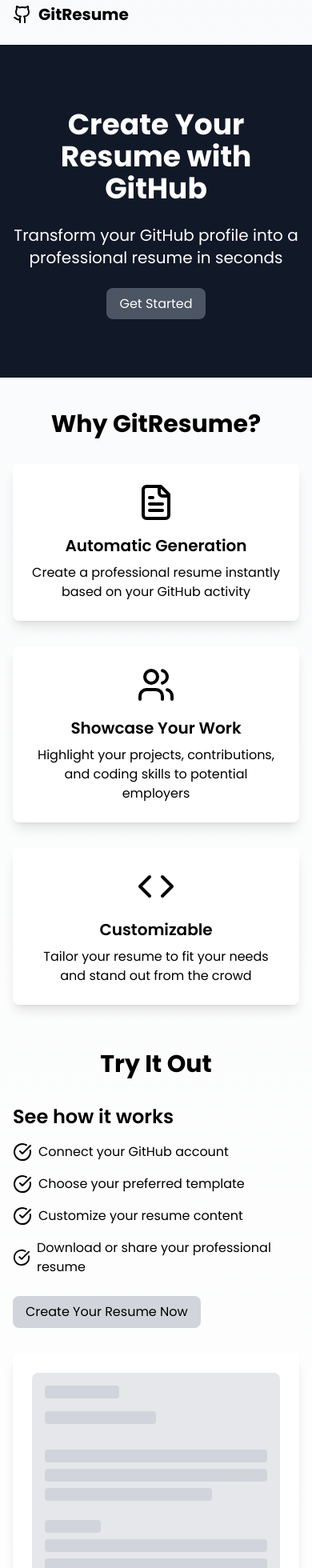
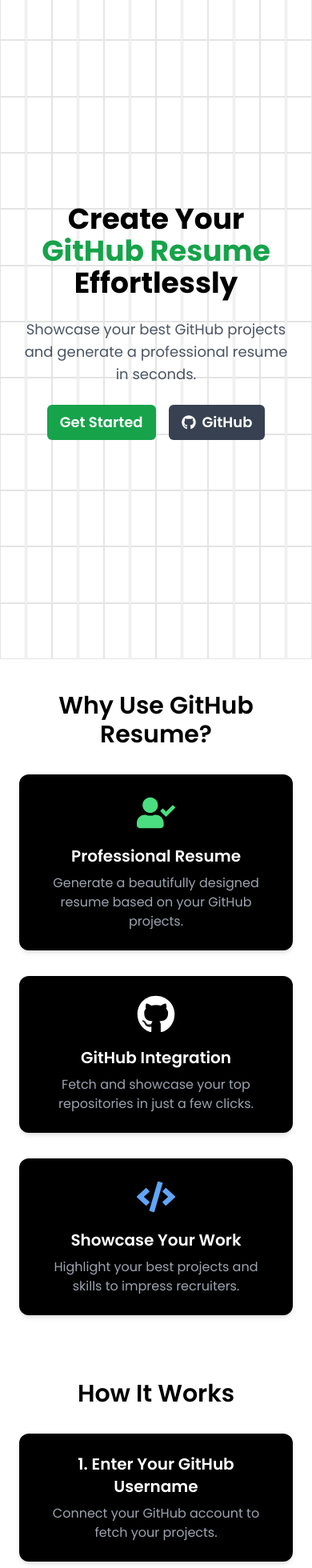
Before and after one commit to narashimha05/GitResume, a Next.js app: page / in a window 390 px wide. Shown: the part 20-1980 px from the top of the page at 80% size. Built offline with nearby package versions, Linux system fonts and the light colour scheme.

Commit message:
design fix

```diff
--- a/app/form/page.tsx
+++ b/app/form/page.tsx
@@ -81,11 +81,11 @@
       const formattedData = {
         ...formData,
         hasWorkExperience: hasWorkExperience,
-        education: formData.education.replace(/, /g, "\n"),
-        skills: formData.skills.replace(/, /g, "\n"),
+        education: formData.education,
+        skills: formData.skills,
         workExperiences: formData.workExperiences.map(exp => ({
           ...exp,
-          responsibilities: exp.responsibilities.replace(/, /g, "\n"),
+          responsibilities: exp.responsibilities,
         })),
       };
 
@@ -105,15 +105,15 @@
 
   return (
     <div>
-
-      <div className="p-4 flex items-center justify-between">
+      <div className="absolute inset-0 -z-10 h-full w-full bg-white bg-[linear-gradient(to_right,#f0f0f0_1px,transparent_1px),linear-gradient(to_bottom,#f0f0f0_1px,transparent_1px)] bg-[size:6rem_4rem]"></div>
+      <div className="p-4 flex items-center justify-between ">
         <div className="font-extrabold text-xl">Resume Builder</div>
         <div>
           <FaGithub size={26} />
         </div>
       </div>
 
-      <div className="max-w-[85rem] px-4 py-10 sm:px-6 lg:px-8 lg:py-6 border-black border-2 mx-auto">
+      <div className="max-w-[85rem] px-4 py-10 sm:px-6 lg:px-8 lg:py-6 mx-auto">
         <form onSubmit={handleSubmit}>
           <div className="grid gap-2 lg:gap-4">
 
@@ -121,40 +121,40 @@
             <div className="grid grid-cols-1 sm:grid-cols-2 gap-4 lg:gap-6">
               <div>
                 <label className="block mb-2 text-sm text-gray-700 font-medium">Full Name</label>
-                <input type="text" name="fullName" value={formData.fullName} onChange={handleInputChange} className="py-3 px-4 block w-full border-black rounded-lg text-sm bg-lime-200" placeholder="Full Name" />
+                <input type="text" name="fullName" value={formData.fullName} onChange={handleInputChange} className="py-3 px-4 block w-full border-black rounded-lg text-sm bg-black text-white" placeholder="Full Name" required/>
               </div>
               <div>
                 <label className="block mb-2 text-sm text-gray-700 font-medium">GitHub Username</label>
-                <input type="text" name="githubUsername" value={formData.githubUsername} onChange={handleInputChange} className="py-3 px-4 block w-full border-black rounded-lg text-sm bg-lime-200" placeholder="GitHub Username" />
+                <input type="text" name="githubUsername" value={formData.githubUsername} onChange={handleInputChange} className="py-3 px-4 block w-full border-black rounded-lg text-sm bg-black text-white" placeholder="GitHub Username" required/>
               </div>
             </div>
 
             <div className="grid grid-cols-1 sm:grid-cols-2 gap-4 lg:gap-6">
               <div>
                 <label className="block mb-2 text-sm text-gray-700 font-medium">Address</label>
-                <input type="text" name="address" value={formData.address} onChange={handleInputChange} className="py-3 px-4 block w-full border-black rounded-lg text-sm bg-lime-200" placeholder="Write Your Full Address" />
+                <input type="text" name="address" value={formData.address} onChange={handleInputChange} className="py-3 px-4 block w-full border-black rounded-lg text-sm bg-black text-white" placeholder="Write Your Full Address" required/>
               </div>
               <div>
                 <label className="block mb-2 text-sm text-gray-700 font-medium">Phone Number</label>
-                <input type="text" name="phoneNumber" value={formData.phoneNumber} onChange={handleInputChange} className="py-3 px-4 block w-full border-black rounded-lg text-sm bg-lime-200" placeholder="Write Your Phone Number" />
+                <input type="text" name="phoneNumber" value={formData.phoneNumber} onChange={handleInputChange} className="py-3 px-4 block w-full border-black rounded-lg text-sm bg-black text-white" placeholder="Write Your Phone Number" required/>
               </div>
             </div>
 
             <div>
-              <label className="block mb-2 text-sm text-gray-700 font-medium">Describe Yourself</label>
-              <textarea rows={4} name="description" value={formData.description} onChange={handleInputChange} className="py-3 px-4 block w-full border-gray-200 rounded-lg text-sm bg-gray-200"></textarea>
+              <label className="block mb-2 text-sm text-gray-700 font-medium">Describe Your Role</label>
+              <textarea rows={1} name="description" value={formData.description} onChange={handleInputChange} className="py-3 px-4 block w-full border-gray-200 rounded-lg text-sm bg-black text-white" placeholder="Like Frontend Developer, Full Stack Developer" required></textarea>
             </div>
 
             <div className="font-bold text-2xl">Education</div>
             <div>
               <label className="block mb-2 text-sm text-gray-700 font-medium">Write Your Education</label>
-              <textarea rows={4} name="education" value={formData.education} onChange={handleInputChange} className="py-3 px-4 block w-full border-gray-200 rounded-lg text-sm bg-gray-200"></textarea>
+              <textarea rows={4} name="education" value={formData.education} onChange={handleInputChange} className="py-3 px-4 block w-full border-gray-200 rounded-lg text-sm bg-black text-white" placeholder="Example B.Tech in ECE XYZ Insititute (2023-2027), ABC College (2021-2022). for every new point, separate it by comma" required></textarea>
             </div>
 
             <div className="font-bold text-2xl">Work Experience</div>
             <div className="flex items-center gap-2">
-              <input type="checkbox" id="workExperience" className="w-5 h-5" checked={hasWorkExperience} onChange={handleWorkExperienceToggle} />
-              <label htmlFor="workExperience" className="text-lg font-medium text-gray-700">I have work experience</label>
+              <input type="checkbox" id="workExperience" className="w-4 h-4" checked={hasWorkExperience} onChange={handleWorkExperienceToggle} />
+              <label htmlFor="workExperience" className="text-md font-medium text-gray-700">I have work experience</label>
             </div>
 
             {hasWorkExperience && (
@@ -166,43 +166,43 @@
                     <div className="grid grid-cols-1 sm:grid-cols-2 gap-4 lg:gap-6">
                       <div>
                         <label className="block mb-2 text-sm text-gray-700 font-medium">Company Name</label>
-                        <input type="text" value={exp.company} onChange={(e) => handleInputChange(e, index, "company")} className="py-3 px-4 block w-full border-black rounded-lg text-sm bg-lime-200" placeholder="Company Name" />
+                        <input type="text" value={exp.company} onChange={(e) => handleInputChange(e, index, "company")} className="py-3 px-4 block w-full border-black rounded-lg text-sm bg-black text-white" placeholder="Company Name"/>
                       </div>
                       <div>
                         <label className="block mb-2 text-sm text-gray-700 font-medium">Location</label>
-                        <input type="text" value={exp.location} onChange={(e) => handleInputChange(e, index, "location")} className="py-3 px-4 block w-full border-black rounded-lg text-sm bg-lime-200" placeholder="Location" />
+                        <input type="text" value={exp.location} onChange={(e) => handleInputChange(e, index, "location")} className="py-3 px-4 block w-full border-black rounded-lg text-sm bg-black text-white" placeholder="Location" />
                       </div>
                     </div>
 
                     <div className="grid grid-cols-1 sm:grid-cols-2 gap-4 lg:gap-6">
                       <div>
                         <label className="block mb-2 mt-2 text-sm text-gray-700 font-medium">Role</label>
-                        <input type="text" value={exp.role} onChange={(e) => handleInputChange(e, index, "role")} className="py-3 px-4 block w-full border-black rounded-lg text-sm bg-lime-200" placeholder="Role" />
+                        <input type="text" value={exp.role} onChange={(e) => handleInputChange(e, index, "role")} className="py-3 px-4 block w-full border-black rounded-lg text-sm bg-black text-white" placeholder="Role"/>
                       </div>
                       <div className="grid grid-cols-2 gap-4">
                         <div>
                           <label className="block mb-2 mt-2 text-sm text-gray-700 font-medium">Start Date</label>
-                          <input type="text" value={exp.startDate} onChange={(e) => handleInputChange(e, index, "startDate")} className="py-3 px-4 block w-full border-black rounded-lg text-sm bg-lime-200" placeholder="June 2024" />
+                          <input type="text" value={exp.startDate} onChange={(e) => handleInputChange(e, index, "startDate")} className="py-3 px-4 block w-full border-black rounded-lg text-sm bg-black text-white" placeholder="June 2024" />
                         </div>
                         <div>
                           <label className="block mb-2 mt-2 text-sm text-gray-700 font-medium">End Date</label>
-                          <input type="text" value={exp.endDate} onChange={(e) => handleInputChange(e, index, "endDate")} className="py-3 px-4 block w-full border-black rounded-lg text-sm bg-lime-200" placeholder="August 2024" />
+                          <input type="text" value={exp.endDate} onChange={(e) => handleInputChange(e, index, "endDate")} className="py-3 px-4 block w-full border-black rounded-lg text-sm bg-black text-white" placeholder="August 2024" />
                         </div>
                       </div>
                     </div>
 
                     <label className="block my-2 text-sm text-gray-700 font-medium">Responsibilities</label>
-                    <textarea rows={3} value={exp.responsibilities} onChange={(e) => handleInputChange(e, index, "responsibilities")} className="py-3 px-4 block w-full border-gray-200 rounded-lg text-sm bg-gray-200"></textarea>
+                    <textarea rows={3} value={exp.responsibilities} onChange={(e) => handleInputChange(e, index, "responsibilities")} className="py-3 px-4 block w-full border-gray-200 rounded-lg text-sm bg-black text-white" placeholder="developed xyz, improved website efficiency by x%. for every new point, separate it by comma" ></textarea>
 
                     {formData.workExperiences.length > 1 && (
-                      <button onClick={() => removeWorkExperience(index)} type="button" className="mt-3 text-red-600 hover:underline flex items-center gap-2">
+                      <button onClick={() => removeWorkExperience(index)} type="button" className="mt-3 text-red-600 hover:text-red-700 flex items-center gap-2">
                         <FaTrash /> Remove
                       </button>
                     )}
                   </div>
                 ))}
 
-                <button onClick={addWorkExperience} type="button" className="flex items-center text-blue-600 hover:underline mt-2">
+                <button onClick={addWorkExperience} type="button" className="flex items-center font-semibold text-lime-600 hover:text-lime-600 mt-2">
                   <FaPlus className="mr-1" /> Add More Work Experience
                 </button>
               </div>
@@ -213,11 +213,11 @@
           </div>
           <div>
             <label className="block mb-2 text-sm text-gray-700 font-medium">Write Your Skills</label>
-            <textarea rows={4} name="skills" value={formData.skills} onChange={handleInputChange} className="py-3 px-4 block w-full border-gray-200 rounded-lg text-sm bg-gray-200"></textarea>
+            <textarea rows={4} name="skills" value={formData.skills} onChange={handleInputChange} className="py-3 px-4 block w-full border-gray-200 rounded-lg text-sm bg-black text-white" placeholder="For every skill separate it by comma. Example html, css, js" required></textarea>
           </div>
 
             <div className="mt-6 grid">
-              <button type="submit" className="w-full py-3 px-4 bg-[#D9F99D] text-black text-sm font-medium rounded-lg hover:bg-[#889472]">Continue</button>
+              <button type="submit" className="w-full py-3 px-4 bg-black text-white text-sm font-medium rounded-lg hover:bg-[#889472]">Continue</button>
             </div>
           </div>
         </form>
--- a/app/page.tsx
+++ b/app/page.tsx
@@ -1,131 +1,125 @@
-import Link from "next/link"
-import { Github, FileText, Users, Code, CheckCircle } from "lucide-react"
+"use client";
 
-export default function Home() {
+import { motion } from "framer-motion";
+import Link from "next/link";
+import { Button } from "@/components/ui/button";
+import { FaGithub, FaUserCheck, FaCode } from "react-icons/fa";
+
+
+export default function LandingPage() {
   return (
-    <div className="flex flex-col min-h-screen bg-gradient-to-b from-gray-50 to-white">
-      <header className="container mx-auto px-4 py-6 flex justify-between items-center">
-        <div className="flex items-center space-x-2">
-          <Github className="h-6 w-6 text-primary" />
-          <span className="text-xl font-bold">GitResume</span>
+    <div className="bg-gray-900 text-white">
+      {/* Hero Section with Grid Background */}
+      <section className="relative flex flex-col items-center justify-center h-screen text-center px-6 bg-white overflow-hidden">
+        {/* Grid Background */}
+        <div className="absolute inset-0 grid grid-cols-12 grid-rows-12 gap-[0.1px] opacity-10">
+          {[...Array(144)].map((_, i) => (
+            <div key={i} className="w-full h-full bg-white border border-black"></div>
+          ))}
         </div>
-      </header>
 
-      <main className="flex-grow">
-        <section className="relative py-20 overflow-hidden">
-          <div className="absolute inset-0 bg-grid-pattern opacity-10"></div>
-          <div className="absolute inset-0 bg-gray-900"></div>
-          <div className="relative container mx-auto px-4 text-center text-white">
-            <h1 className="text-4xl md:text-6xl font-bold mb-6 animate-fade-in-up ">Create Your Resume with GitHub</h1>
-            <p className="text-xl mb-8 animate-fade-in-up animation-delay-200">
-              Transform your GitHub profile into a professional resume in seconds
-            </p>
-            <Link href={"/form"}
-              className=" text-primary hover:bg-gray-700 animate-fade-in-up animation-delay-400 rounded-lg bg-gray-600 px-4 py-2"
-            >
-              Get Started
-            </Link >
-          </div>
-        </section>
+        <motion.h1
+          className="text-4xl md:text-6xl font-bold mb-6 relative z-10 text-black"
+          initial={{ opacity: 0, y: -50 }}
+          animate={{ opacity: 1, y: 0 }}
+          transition={{ duration: 1 }}
+        >
+          Create Your <span className="text-green-600">GitHub Resume</span> Effortlessly
+        </motion.h1>
+        <motion.p
+          className="text-lg md:text-xl text-gray-600 mb-6 max-w-2xl relative z-10"
+          initial={{ opacity: 0, y: 20 }}
+          animate={{ opacity: 1, y: 0 }}
+          transition={{ duration: 1, delay: 0.3 }}
+        >
+          Showcase your best GitHub projects and generate a professional resume in seconds.
+        </motion.p>
+        <motion.div
+          className="flex space-x-4 relative z-10"
+          initial={{ opacity: 0, y: 20 }}
+          animate={{ opacity: 1, y: 0 }}
+          transition={{ duration: 1, delay: 0.5 }}
+        >
+          <Button className="bg-green-600 hover:bg-green-500 text-lg">
+            <Link href="/form">Get Started</Link>
+          </Button>
+          <Button className="bg-gray-700 hover:bg-gray-600 text-lg">
+            <Link href="https://github.com/narashimha05/GitResume" target="_blank" className="flex items-center">
+              <FaGithub className="mr-2" /> GitHub
+            </Link>
+          </Button>
+        </motion.div>
+      </section>
 
-        <section className="py-10">
-          <div className="container mx-auto px-4">
-            <h2 className="text-3xl font-bold mb-8 text-center">Why GitResume?</h2>
-            <div className="grid md:grid-cols-3 gap-8">
-              <div className="text-center p-6 bg-white rounded-lg shadow-lg transition-transform hover:scale-105">
-                <FileText className="h-12 w-12 mx-auto mb-4 text-primary" />
-                <h3 className="text-xl font-semibold mb-2">Automatic Generation</h3>
-                <p>Create a professional resume instantly based on your GitHub activity</p>
-              </div>
-              <div className="text-center p-6 bg-white rounded-lg shadow-lg transition-transform hover:scale-105">
-                <Users className="h-12 w-12 mx-auto mb-4 text-primary" />
-                <h3 className="text-xl font-semibold mb-2">Showcase Your Work</h3>
-                <p>Highlight your projects, contributions, and coding skills to potential employers</p>
-              </div>
-              <div className="text-center p-6 bg-white rounded-lg shadow-lg transition-transform hover:scale-105">
-                <Code className="h-12 w-12 mx-auto mb-4 text-primary" />
-                <h3 className="text-xl font-semibold mb-2">Customizable</h3>
-                <p>Tailor your resume to fit your needs and stand out from the crowd</p>
-              </div>
-            </div>
-          </div>
-        </section>
+      {/* Features Section */}
+      <section className="py-10 px-6 text-center bg-white">
+        <h2 className="text-3xl md:text-4xl font-semibold mb-8 text-black">Why Use GitHub Resume?</h2>
+        <div className="grid md:grid-cols-3 gap-8">
+          <motion.div className="p-6 bg-black rounded-xl shadow-md" whileHover={{ scale: 1.05 }}>
+            <FaUserCheck className="text-green-400 text-5xl mx-auto mb-4" />
+            <h3 className="text-xl font-semibold">Professional Resume</h3>
+            <p className="text-gray-400 mt-2">Generate a beautifully designed resume based on your GitHub projects.</p>
+          </motion.div>
+          <motion.div className="p-6 bg-black rounded-xl shadow-md" whileHover={{ scale: 1.05 }}>
+            <FaGithub className="text-white text-5xl mx-auto mb-4" />
+            <h3 className="text-xl font-semibold">GitHub Integration</h3>
+            <p className="text-gray-400 mt-2">Fetch and showcase your top repositories in just a few clicks.</p>
+          </motion.div>
+          <motion.div className="p-6 bg-black rounded-xl shadow-md" whileHover={{ scale: 1.05 }}>
+            <FaCode className="text-blue-400 text-5xl mx-auto mb-4" />
+            <h3 className="text-xl font-semibold">Showcase Your Work</h3>
+            <p className="text-gray-400 mt-2">Highlight your best projects and skills to impress recruiters.</p>
+          </motion.div>
+        </div>
+      </section>
 
-        <section className="py-4">
-          <div className="container mx-auto px-4">
-            <h2 className="text-3xl font-bold mb-8 text-center">Try It Out</h2>
-            <div className="flex flex-col md:flex-row items-center justify-between gap-8">
-              <div className="w-full md:w-1/2">
-                <h3 className="text-2xl font-semibold mb-4">See how it works</h3>
-                <ul className="space-y-4">
-                  <li className="flex items-center">
-                    <CheckCircle className="h-6 w-6 text-primary mr-2" />
-                    <span>Connect your GitHub account</span>
-                  </li>
-                  <li className="flex items-center">
-                    <CheckCircle className="h-6 w-6 text-primary mr-2" />
-                    <span>Choose your preferred template</span>
-                  </li>
-                  <li className="flex items-center">
-                    <CheckCircle className="h-6 w-6 text-primary mr-2" />
-                    <span>Customize your resume content</span>
-                  </li>
-                  <li className="flex items-center">
-                    <CheckCircle className="h-6 w-6 text-primary mr-2" />
-                    <span>Download or share your professional resume</span>
-                  </li>
-                </ul>
-                <Link href={"/form"}><button className="mt-6 rounded-lg bg-gray-300 hover:bg-gray-400 px-4 py-2">
-                  Create Your Resume Now
-                </button></Link>
-              </div>
-              <div className="w-full md:w-1/2 bg-white p-6 rounded-lg shadow-lg">
-                <div className="aspect-w-4 aspect-h-5 bg-gray-200 rounded-lg overflow-hidden">
-                  <div className="p-4">
-                    <div className="w-1/3 h-4 bg-gray-300 rounded mb-4"></div>
-                    <div className="w-1/2 h-4 bg-gray-300 rounded mb-8"></div>
-                    <div className="space-y-2">
-                      <div className="w-full h-4 bg-gray-300 rounded"></div>
-                      <div className="w-full h-4 bg-gray-300 rounded"></div>
-                      <div className="w-3/4 h-4 bg-gray-300 rounded"></div>
-                    </div>
-                    <div className="mt-6 space-y-2">
-                      <div className="w-1/4 h-4 bg-gray-300 rounded"></div>
-                      <div className="w-full h-4 bg-gray-300 rounded"></div>
-                      <div className="w-full h-4 bg-gray-300 rounded"></div>
-                      <div className="w-3/4 h-4 bg-gray-300 rounded"></div>
-                    </div>
-                  </div>
-                </div>
-              </div>
-            </div>
-          </div>
-        </section>
+      {/* How It Works Section */}
+      <section className="py-10 px-6 text-center bg-white text-black">
+        <h2 className="text-3xl md:text-4xl font-semibold mb-8">How It Works</h2>
+        <div className="grid md:grid-cols-3 gap-8">
+          <motion.div className="p-6 bg-black text-white rounded-xl shadow-md" whileHover={{ scale: 1.05 }}>
+            <h3 className="text-xl font-semibold mb-2">1. Enter Your GitHub Username</h3>
+            <p className="text-gray-400">Connect your GitHub account to fetch your projects.</p>
+          </motion.div>
+          <motion.div className="p-6 bg-black text-white rounded-xl shadow-md" whileHover={{ scale: 1.05 }}>
+            <h3 className="text-xl font-semibold mb-2">2. Select Your Projects</h3>
+            <p className="text-gray-400">Choose up to 4 projects to feature on your resume.</p>
+          </motion.div>
+          <motion.div className="p-6 bg-black text-white rounded-xl shadow-md" whileHover={{ scale: 1.05 }}>
+            <h3 className="text-xl font-semibold mb-2">3. Generate & Download</h3>
+            <p className="text-gray-400">Download your resume instantly as a PDF.</p>
+          </motion.div>
+        </div>
+      </section>
 
-        <section className="bg-gray-700 text-white py-20">
-          <div className="container mx-auto px-4 text-center">
-            <h2 className="text-3xl font-bold mb-4">Want to Contribute?</h2>
-            <p className="text-xl mb-8">Help us improve GitResume and make it even better for developers worldwide</p>
-            <Link href={"https://github.com/narashimha05/GitResume"} className="bg-gray-500 text-primary hover:bg-gray-600 px-4 py-2 rounded-lg" >
+      {/* Want to Contribute? Get Started Section */}
+      <section className="py-10 px-6 text-center bg-white text-black">
+        <h2 className="text-3xl md:text-4xl font-semibold mb-8">Want to Contribute? Get Started!</h2>
+        <p className="text-lg text-gray-600 max-w-3xl mx-auto mb-6">
+          Join our open-source community! Help improve GitHub Resume by contributing code, design, or new features.
+        </p>
+        <motion.div whileHover={{ scale: 1.02 }}>
+          <Button className="bg-green-500 hover:bg-green-400 text-lg">
+            <Link href="https://github.com/narashimha05/GitResume" target="_blank" className="flex items-center">
               Contribute on GitHub
             </Link>
-          </div>
-        </section>
-      </main>
+          </Button>
+        </motion.div>
+      </section>
 
-      <footer className="bg-gray-800 text-white py-8">
-        <div className="container mx-auto px-4 text-center">
-          <p>&copy; 2023 GitResume. All rights reserved.</p>
-          <div className="mt-4">
-            <Link href="#" className="hover:underline mr-4">
-              Privacy Policy
-            </Link>
-            <Link href="#" className="hover:underline">
-              Terms of Service
-            </Link>
-          </div>
+      {/* Footer */}
+      <footer className="py-10 bg-gray-900 text-center border-t border-gray-700">
+
+        <p className="text-gray-200 mt-2">
+          Contributors: <span className="text-green-300">Chinnari Narashimha (Developer)</span> &{" "}
+          <span className="text-green-300">AtmaPrakash Sahu (UI/UX Designer)</span>
+        </p>
+        <div className="mt-4 mb-4 flex justify-center space-x-6">
+          <Link href="/privacy" className="text-gray-400 hover:text-white">Privacy Policy</Link>
+          <Link href="/terms" className="text-gray-400 hover:text-white">Terms of Service</Link>
         </div>
+        <p className="text-white">Built with Late Night Coding 🧑‍💻.</p>
       </footer>
     </div>
-  )
+  );
 }
--- /dev/null
+++ b/components/ui/button.tsx
@@ -0,0 +1,12 @@
+
+
+import { ReactNode, MouseEventHandler } from "react";
+
+export const Button = ({ children, className, onClick }: { children: ReactNode; className?: string; onClick?: MouseEventHandler<HTMLButtonElement> }) => (
+  <button
+    className={`px-4 py-2 rounded-md text-white font-semibold ${className}`}
+    onClick={onClick}
+  >
+    {children}
+  </button>
+);
--- a/package.json
+++ b/package.json
@@ -9,7 +9,9 @@
     "lint": "next lint"
   },
   "dependencies": {
+    "@radix-ui/react-slot": "^1.1.2",
     "@supabase/supabase-js": "^2.48.1",
+    "framer-motion": "^12.4.1",
     "html2canvas": "^1.4.1",
     "jspdf": "^2.5.2",
     "lucide-react": "^0.475.0",
@@ -29,7 +31,7 @@
     "eslint": "^9",
     "eslint-config-next": "15.1.6",
     "postcss": "^8",
-    "tailwindcss": "^3.4.1",
+    "tailwindcss": "^3.4.17",
     "typescript": "^5"
   }
 }
```
Also changed, not shown: app/projects/page.tsx (+8 -5 lines), app/resume/page.tsx (+5 -4 lines), 1 other file (tests, documents, lock files or other folders).
